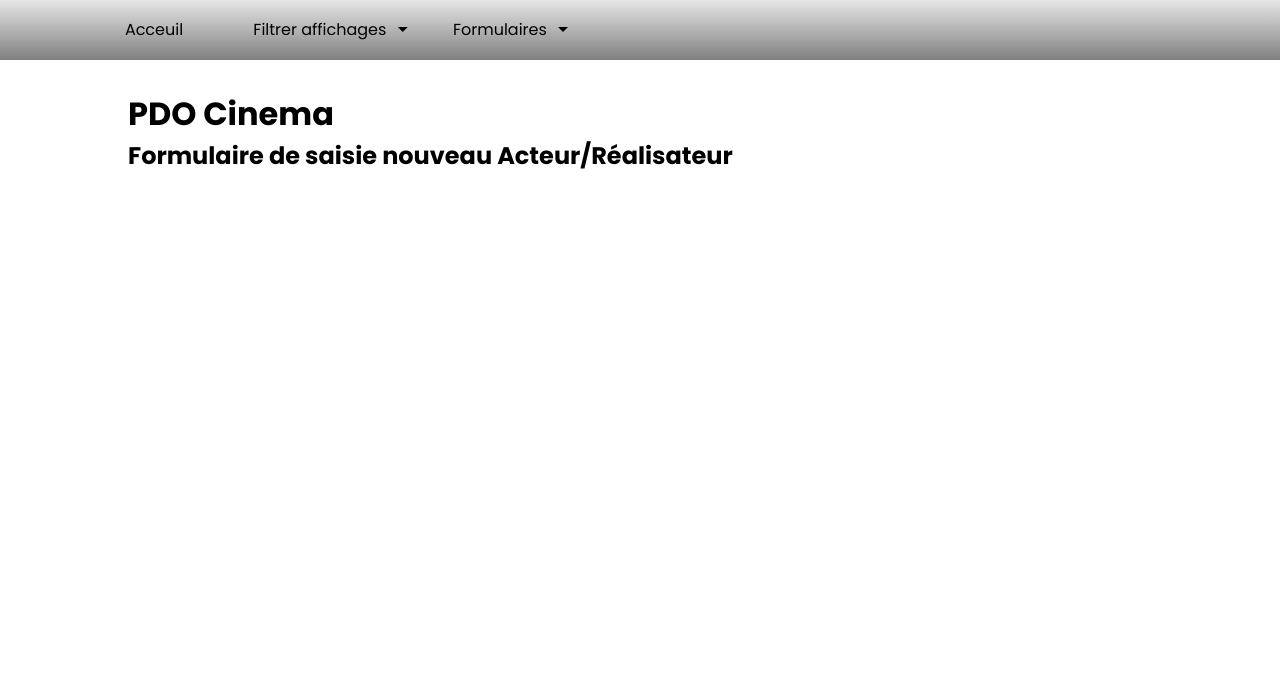
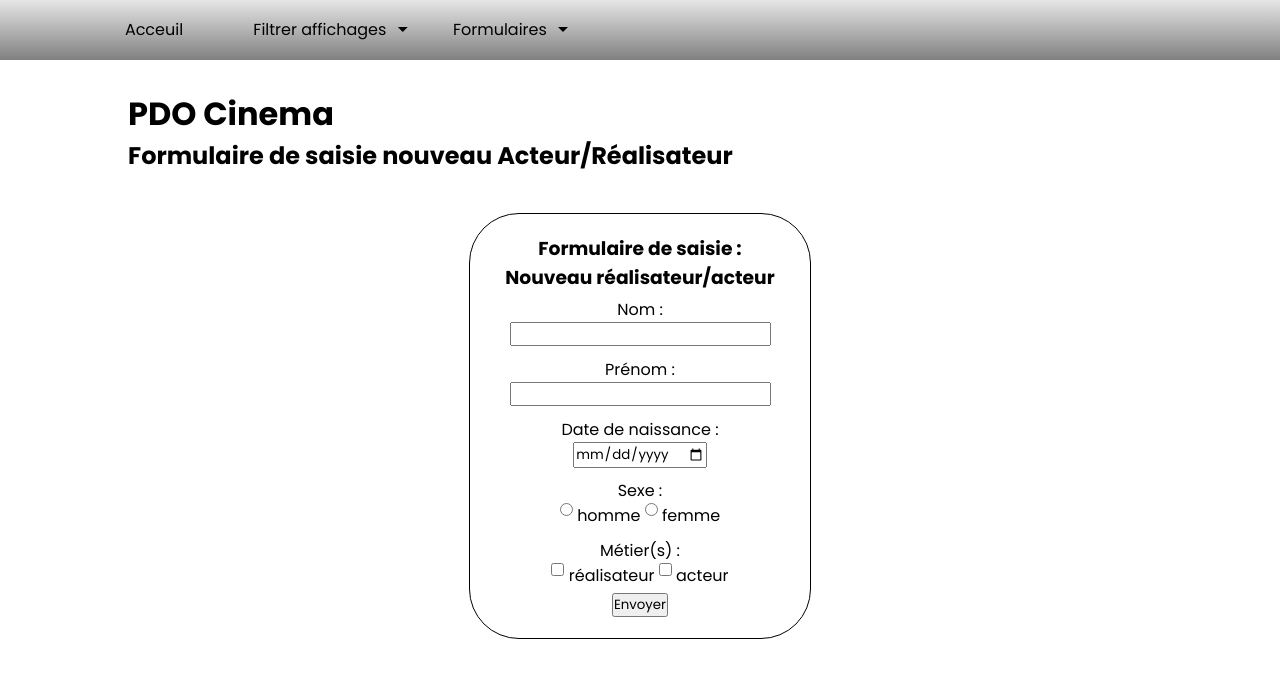
Before and after one commit to JeanNoLimit/appli_cinema, a PHP site: the page made by view/formulairePersonne.php in a window 1280 px wide. Shown: the top 678 px of the page. Run offline with PHP 8.4, Linux system fonts and the light colour scheme; the template is opened without the code that fills it, so the values that code supplies are empty.

Commit message:
Création du formulaire Réal/Acteur

```diff
--- a/public/css/style.css
+++ b/public/css/style.css
@@ -188,3 +188,22 @@ table a:hover{
     box-shadow: 5px 5px 5px #808080;
 
 }
+
+
+/****************** PAGE Formulaire Métier************************/
+
+.formulaire{
+    margin: auto;
+    display: flex;
+    flex-direction: column;
+    text-align: center;
+    padding: 20px;
+    border: solid 1px black;
+    border-radius: 50px;
+    max-width: 300px;
+    margin-top: 40px;
+}
+
+.formulaire div{
+    padding: 5px;
+}
--- a/view/formulairePersonne.php
+++ b/view/formulairePersonne.php
@@ -1,4 +1,52 @@
 <?php ob_start()?>
+
+<div class="formulaire">
+    <h3>Formulaire de saisie : <br> Nouveau réalisateur/acteur </h3>
+    <form action="#" method="post">
+        <div>
+            <label for="nom">Nom :
+                <input type="text" name="nom" id="nom" maxlength="25">
+            </label>
+        </div>
+        <div>
+            <label for="prenom">Prénom :
+                <input type="text" name="nom" id="nom" maxlength="25">
+            </label>
+        </div>
+        <div>
+            <label for="date_naissance">Date de naissance :
+                <input type="date" name="date_naissance" id="date_naissance" min="1862-10-19">
+            </label>
+        </div>
+        <div>
+            <p>Sexe : </p>
+            <input type="radio" name="sexe" id="homme" value="M">
+                <label for="homme">homme</label>
+            <input type="radio" name="sexe" id="femme" value="F">
+                <label for="femme">femme</label>
+        </div>
+
+
+        <div>
+            <p>Métier(s) : </p>
+            <input type="checkbox" name="metier" id="realisateur">
+                <label for="realisateur">réalisateur</label>
+            <input type="checkbox" name="metier" id="acteur">
+                <label for="acteur">acteur</label>
+        </div>
+
+        <button type="submit" name="submit">Envoyer</button>
+    </form>
+</div>
+
+
+
+
+
+
+
+
+
 
 
 
```
